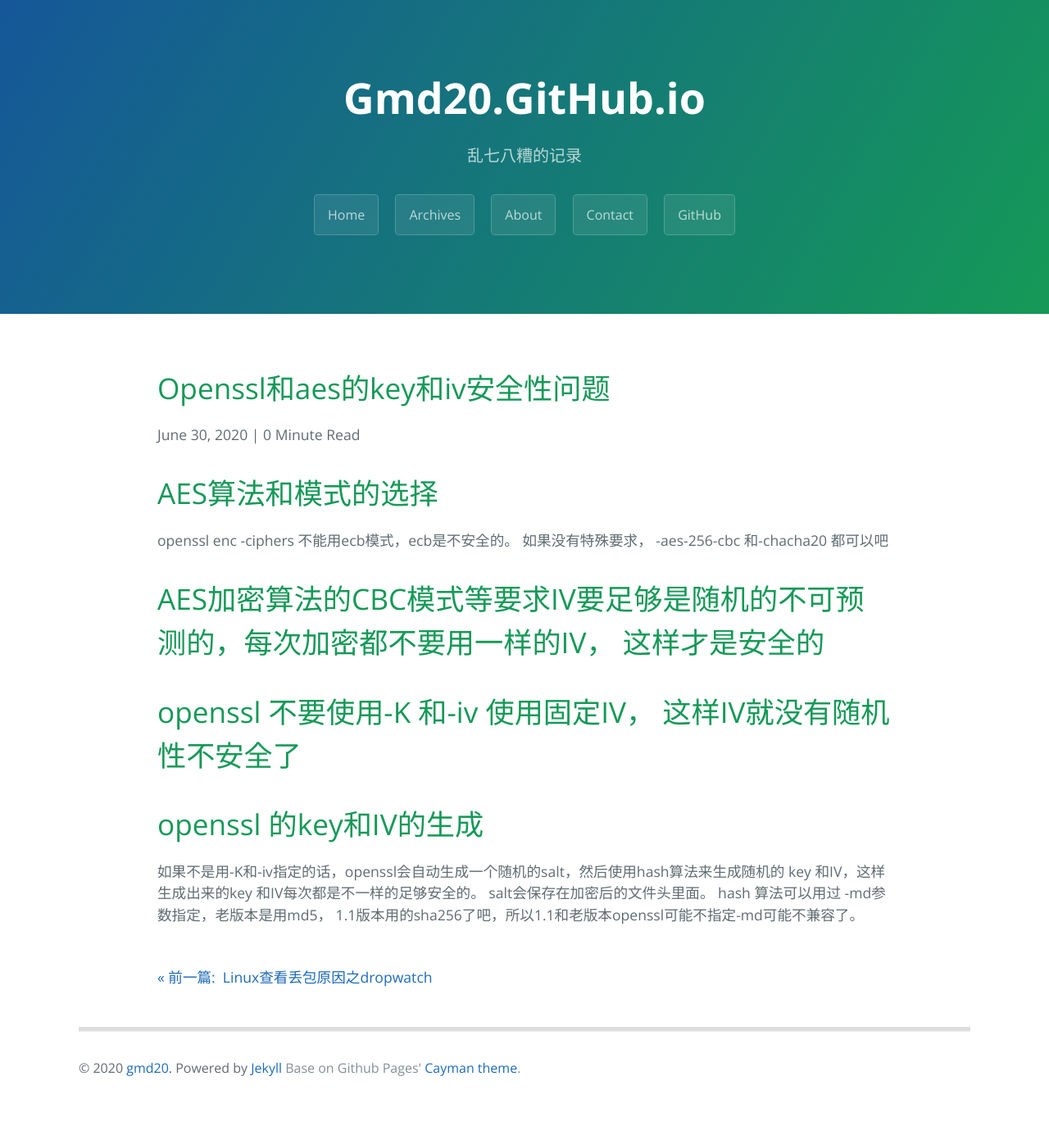
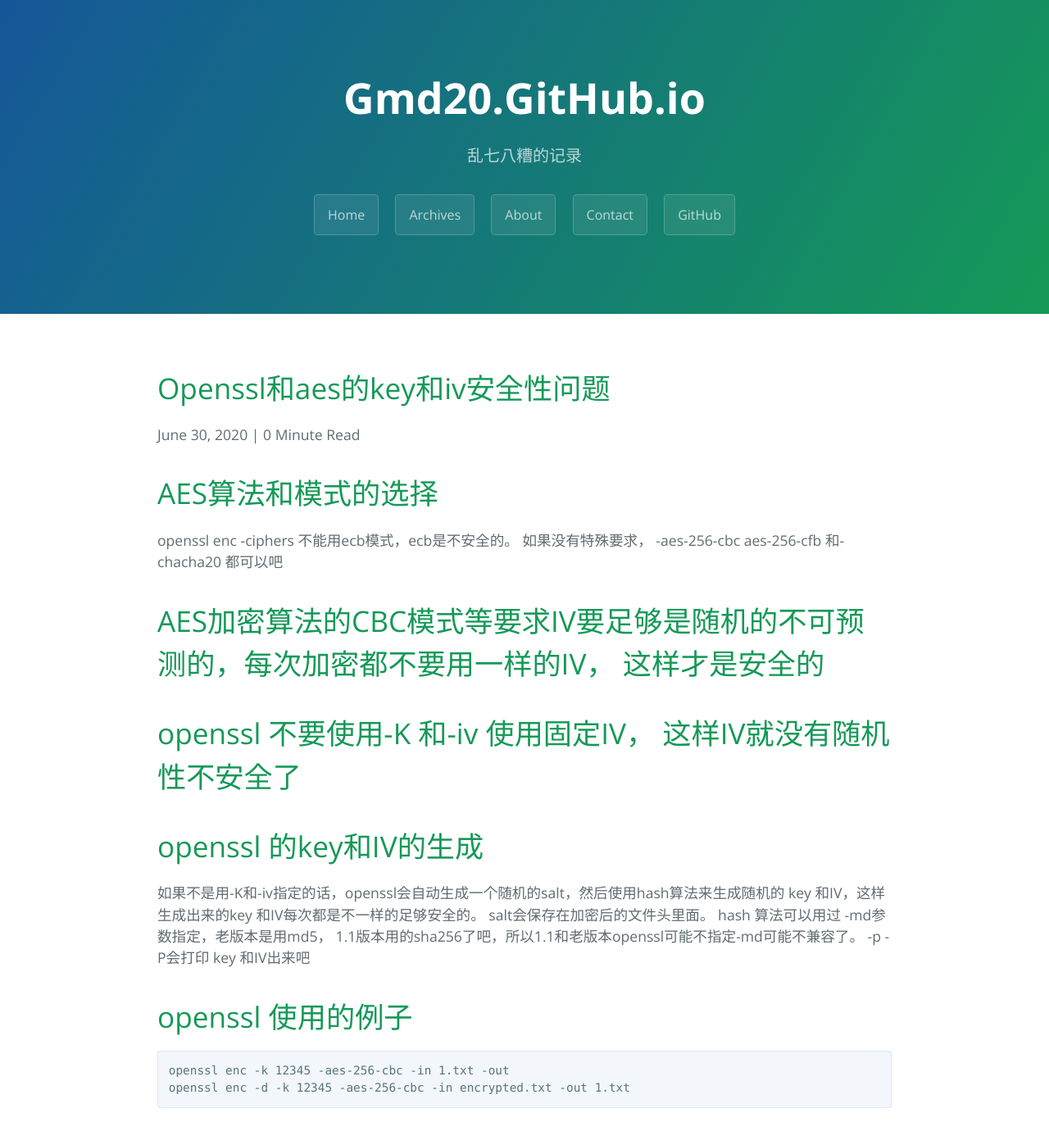
Before and after one commit to gmd20/gmd20.github.io, a Jekyll site: the page built from _posts/2020-06-30-openssl和aes的key和IV安全性问题.markdown, in a window 1280 px wide and 1400 px high. Shown: the top 1391 px of the window at 82% size. Built offline with Jekyll 4.4.1, drawn with Linux system fonts in a browser that asks for light colours; comment, search, counter and statistics services are not loaded.

Commit message:
Update 2020-06-30-openssl和aes的key和IV安全性问题.markdown

````diff
--- a/_posts/2020-06-30-openssl和aes的key和IV安全性问题.markdown
+++ b/_posts/2020-06-30-openssl和aes的key和IV安全性问题.markdown
@@ -1,6 +1,6 @@
 # AES算法和模式的选择
  openssl enc -ciphers
- 不能用ecb模式，ecb是不安全的。 如果没有特殊要求， -aes-256-cbc  和-chacha20 都可以吧
+ 不能用ecb模式，ecb是不安全的。 如果没有特殊要求， -aes-256-cbc  aes-256-cfb 和-chacha20 都可以吧
 
 # AES加密算法的CBC模式等要求IV要足够是随机的不可预测的，每次加密都不要用一样的IV， 这样才是安全的
 
@@ -9,3 +9,10 @@
 # openssl 的key和IV的生成
 如果不是用-K和-iv指定的话，openssl会自动生成一个随机的salt，然后使用hash算法来生成随机的 key 和IV，这样生成出来的key 和IV每次都是不一样的足够安全的。
 salt会保存在加密后的文件头里面。  hash 算法可以用过 -md参数指定，老版本是用md5， 1.1版本用的sha256了吧，所以1.1和老版本openssl可能不指定-md可能不兼容了。
+-p -P会打印 key 和IV出来吧
+
+# openssl 使用的例子
+```text
+openssl enc -k 12345 -aes-256-cbc -in 1.txt -out
+openssl enc -d -k 12345 -aes-256-cbc -in encrypted.txt -out 1.txt
+```
````
